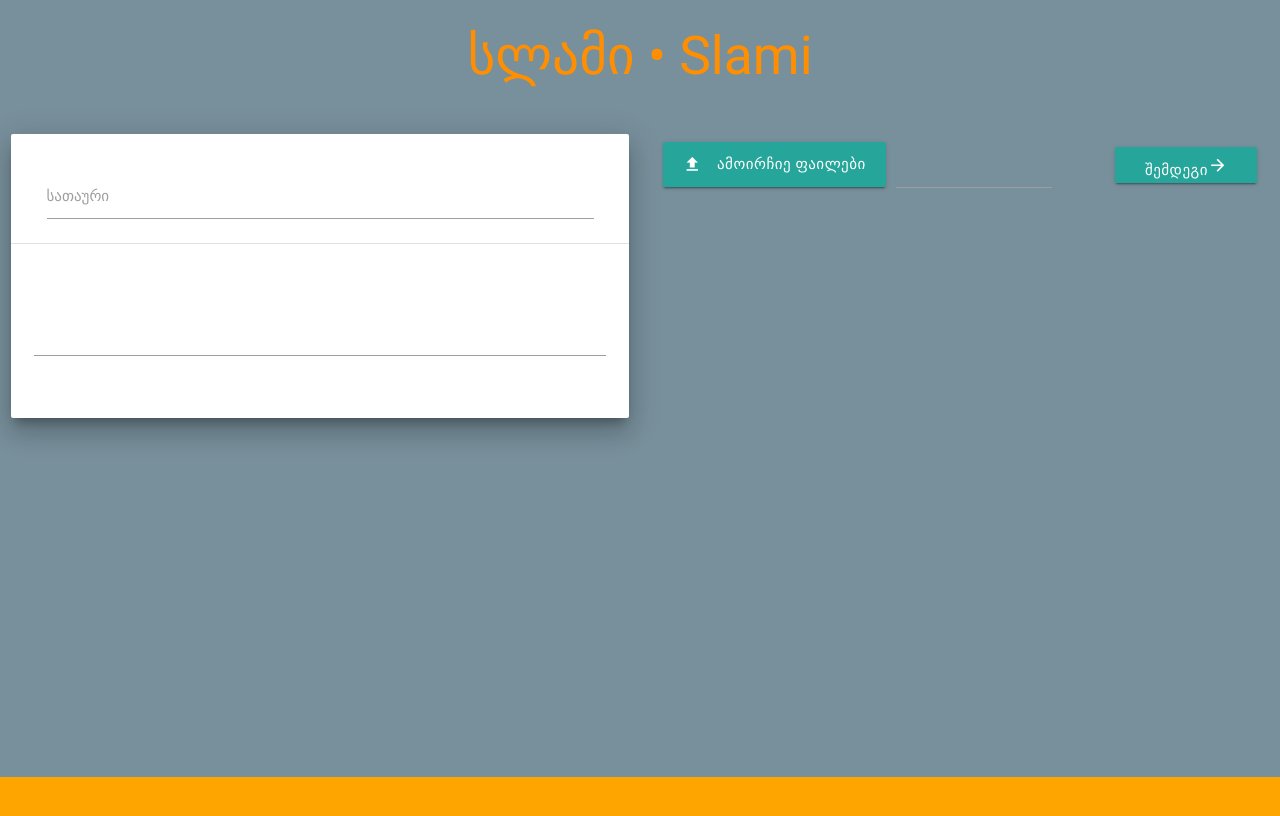
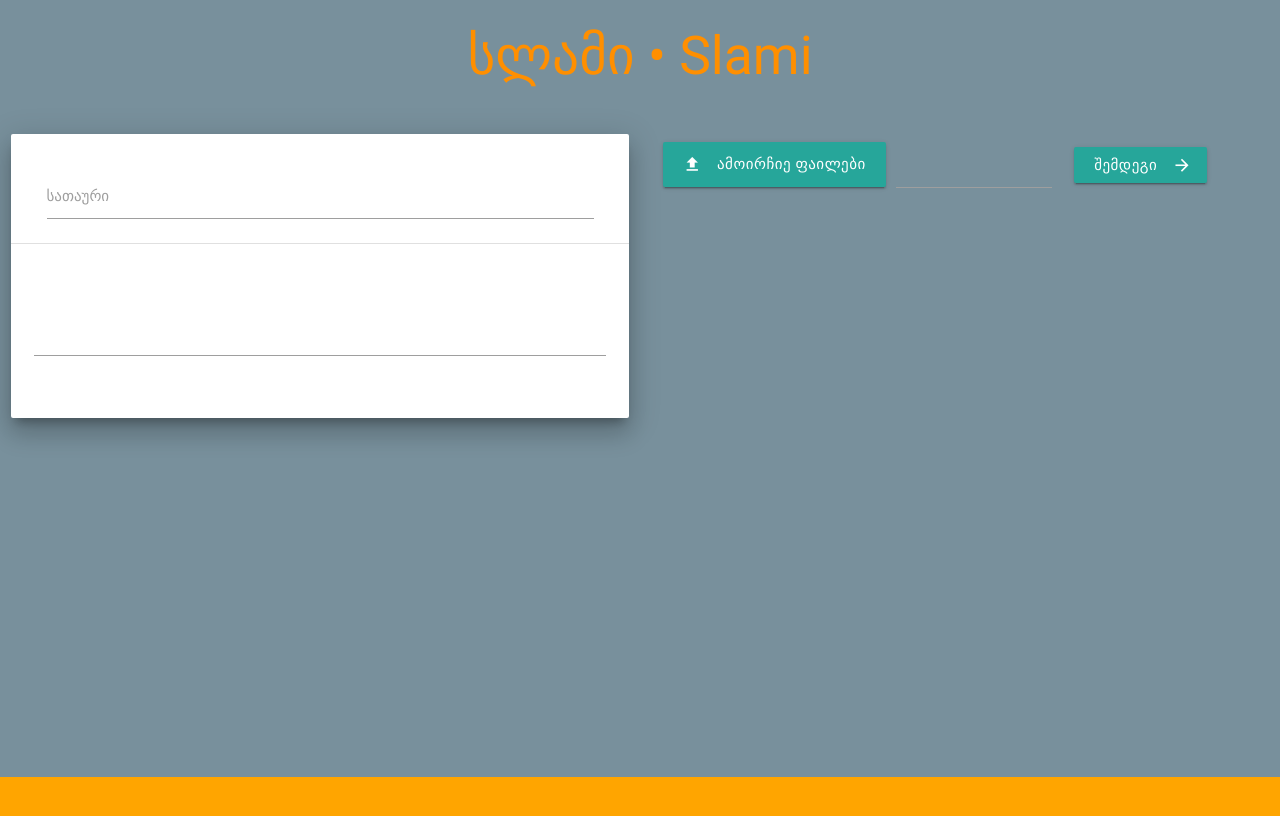
Before and after one commit to Nikaoto/Slami, a React (Create React App) app: page / in a window 1280 px wide. Shown: the top 816 px of the page. Built offline with nearby package versions, Linux system fonts and the light colour scheme.

Commit message:
fix button props not mounting

```diff
--- a/src/components/Button/Button.js
+++ b/src/components/Button/Button.js
@@ -34,7 +34,11 @@ export default class Button extends Component {
     }
   }
 
-  componentWillReceiveProps(newProps) {
+  componentDidMount() {
+    this.applyProps(this.props)
+  }
+
+  applyProps(newProps) {
     if (newProps.customClassName) {
       this.setState({ className: newProps.customClassName })
     }
@@ -75,6 +79,10 @@ export default class Button extends Component {
         textStyle: styles.textWithIconRight
       })
     }
+  }
+
+  componentWillReceiveProps(newProps) {
+    this.applyProps(newProps)
   }
 
   render() {
--- a/src/components/FirstPage/FirstPage.js
+++ b/src/components/FirstPage/FirstPage.js
@@ -166,12 +166,11 @@ class FirstPage extends Component {
             </div>
 
             {/* Next Page Button */}
-            <div className="col s4">
+            <div className="col s1" style={styles.nextPageButton}>
               <Button
                 onClick={() => this.nextPage()}
                 text={"შემდეგი"}
-                iconRight={"arrow_forward"}
-                style={styles.nextPageButton}/>
+                iconRight={"arrow_forward"}/>
             </div>
 
           </div>
@@ -196,7 +195,6 @@ const styles = {
     textAlign: "center"
   },
   nextPageButton: {
-    float: "right",
     marginTop: 20
   },
   mediaList: {
```
